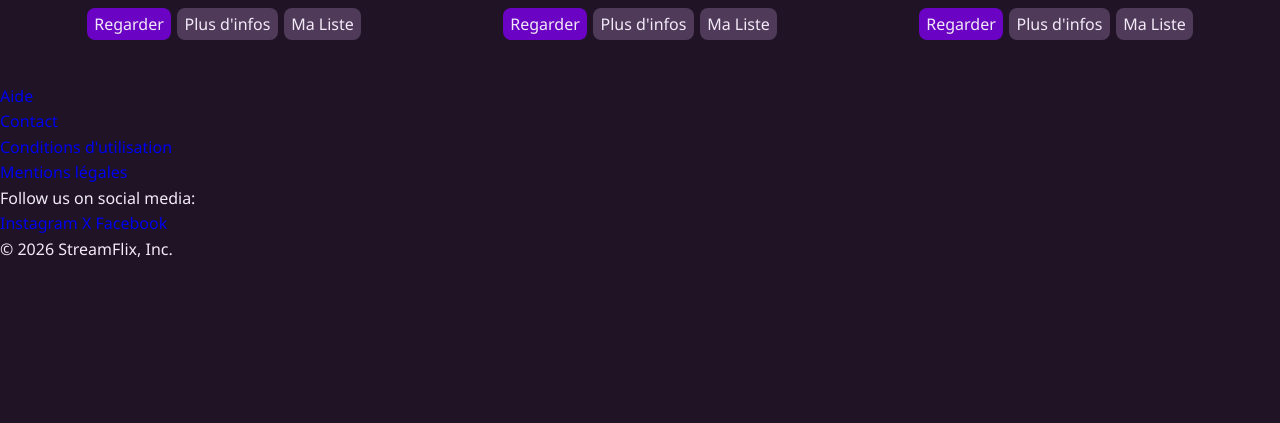
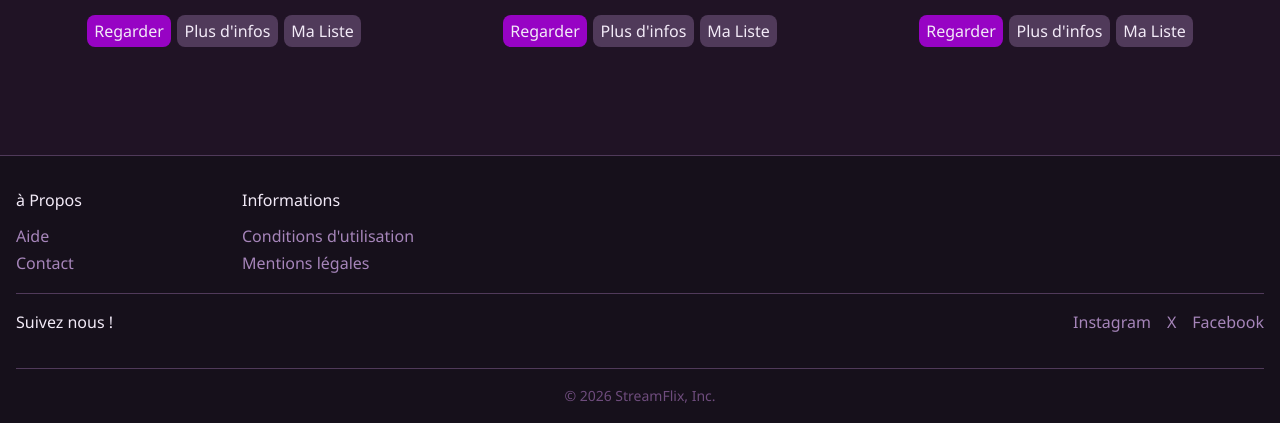
Before and after one commit to emmatita/streaming-website-streamflix, a plain HTML site: page streamflix/index.html in a window 1280 px wide. Shown: the part 2339-2762 px from the top of the page. Before the commit the page ends 2602 px from the top, so only its background shows below. Drawn offline with Linux system fonts and the light colour scheme.

Commit message:
stylisation du footer + legers changements de couleurs et placements

```diff
--- a/streamflix/css/style.css
+++ b/streamflix/css/style.css
@@ -35,8 +35,8 @@ button {
     --text-color-muted: #a685ba;
 
     /* Accents */
-    --primary-color: #6a03c4;
-    --primary-hover-color: #9210e8;
+    --primary-color: #9703c4;
+    --primary-hover-color: #e810c4;
     --accent-color: #b57bff;
 
     /* UI */
@@ -234,6 +234,8 @@ body > header {
     justify-content: space-between;
     align-items: center;
     padding: 1rem;
+    border-bottom: 1px solid var(--surface-color);
+    gap: 2rem;
 }
 .zone-logo a {
     display: flex;
@@ -248,7 +250,7 @@ body > header {
 h1 {
     font-weight: bold;
     font-size: 1.2rem;
-    color: var(--primary-color);
+    color: var(--text-color);
 }
 .search-zone {
     flex: 1;
@@ -277,7 +279,7 @@ h1 {
 }
 .menu-header-container {
     background-color: var(--bg-dark-color);
-    padding-bottom: 10px;
+    padding: 0.5rem 0;
 }
 .menu-header-container nav {
     display: flex;
@@ -290,6 +292,63 @@ h1 {
 }
 .menu-header-container nav a:hover {
     color: var(--primary-hover-color);
+}
+
+/* Style pour Footer */
+body > footer {
+    margin-top: 4rem;
+    background-color: var(--bg-dark-color);
+    color: var(--text-color);
+    border-top: 1px solid var(--surface-color);
+}
+.footer-container {
+    padding: 2rem 1rem 1rem;
+    max-width: 1800px;
+    margin: 0 auto;
+}
+.footer-main {
+    display: flex;
+    flex-direction: column;
+    gap: 1rem;
+}
+.footer-main nav {
+    display: flex;
+    flex-wrap: wrap;
+    gap: 1rem;
+}
+.footer-main nav a {
+    text-decoration: none;
+    color: var(--text-color-muted);
+}
+.footer-main nav a:hover {
+    text-decoration: underline;
+    color: var(--text-color);
+}
+.socials {
+    border-top: 1px solid var(--surface-color);
+    padding-top: 1rem;
+    display: flex;
+    flex-direction: row;
+    justify-content: space-between;
+}
+.footer-bottom {
+    margin-top: 2rem;
+    padding-top: 1rem;
+    border-top: 1px solid var(--surface-color);
+    text-align: center;
+    color: var(--surface-raised-color);
+    font-size: 0.875rem;
+}
+.liens-footer {
+    display: flex;
+    flex-direction: row;
+    gap: 10rem;
+}
+.liens-footer nav {
+    display: flex;
+    flex-direction: column;
+    gap: 0.1rem;
+    margin-top: 0.7rem;
 }
 
 /* Accessibilité */
--- a/streamflix/index.html
+++ b/streamflix/index.html
@@ -296,24 +296,37 @@
     </main>
 
     <footer>
-        <div class="container">
-            <nav aria-label="Liens du pied de page">
-                <ul>
-                    <li><a href="#">Aide</a></li>
-                    <li><a href="#">Contact</a></li>
-                    <li><a href="#">Conditions d'utilisation</a></li>
-                    <li><a href="#">Mentions légales</a></li>
-                </ul>
+        <div class="footer-container">
+            <div class="footer-main">
+                <div class="liens-footer" aria-label="Liens du pied de page">
+                    <div>
+                        <p>à Propos</p>
+                        <nav>
+                            <a href="#">Aide</a>
+                            <a href="#">Contact</a>
                         </nav>
+                    </div>
 
-            <p>Follow us on social media:</p>
+                    <div>
+                        <p>Informations</p>
+                        <nav>
+                            <a href="#">Conditions d'utilisation</a>
+                            <a href="#">Mentions légales</a>
+                        </nav>
+                    </div>
+                </div>
+
+                <div class="socials">
+                    <p>Suivez nous ! </p>
                     <nav aria-label="Réseaux sociaux">
                         <a href="#">Instagram</a>
                         <a href="#">X</a>
                         <a href="#">Facebook</a>
                     </nav>
+                </div>
 
-            <p>&copy; 2026 StreamFlix, Inc.</p>
+            </div>
+            <p class="footer-bottom">&copy; 2026 StreamFlix, Inc.</p>
         </div>
     </footer>
 </body>
```
Lines whose indentation alone changed are shown as unchanged.
